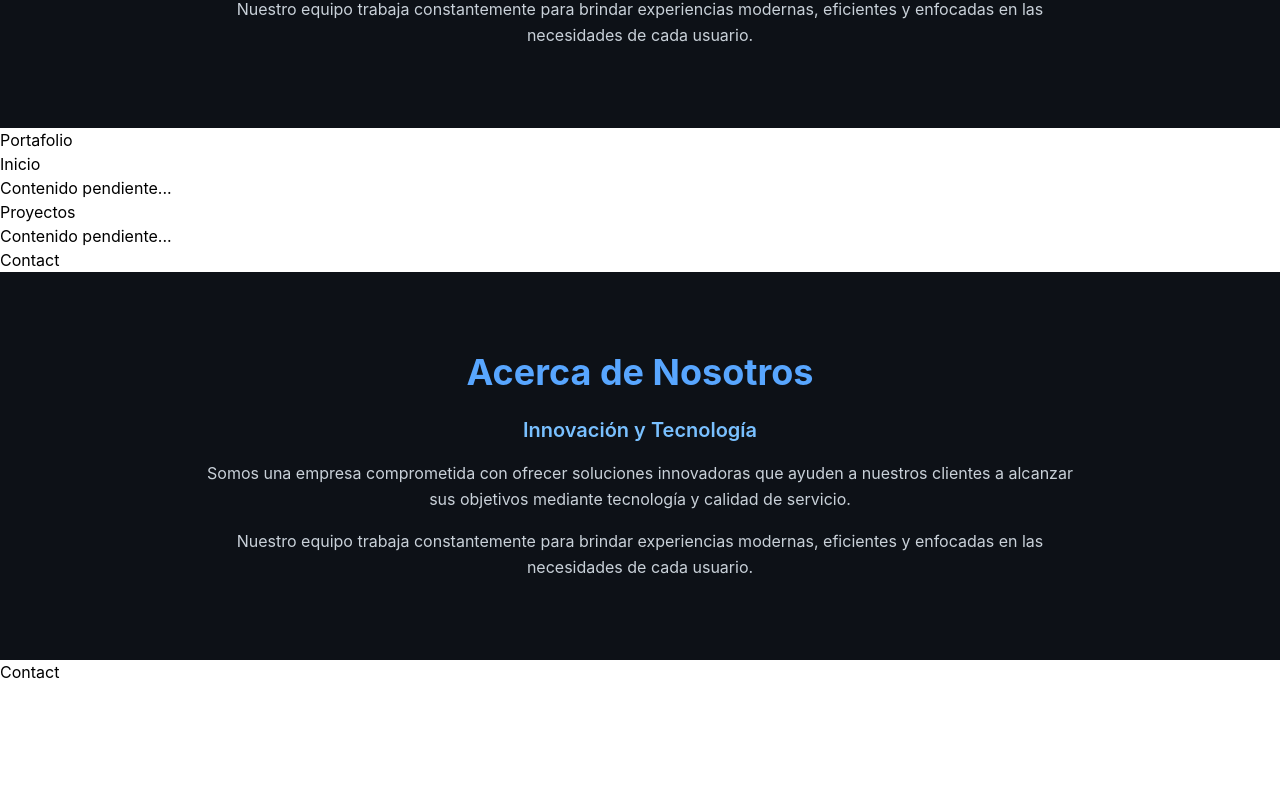
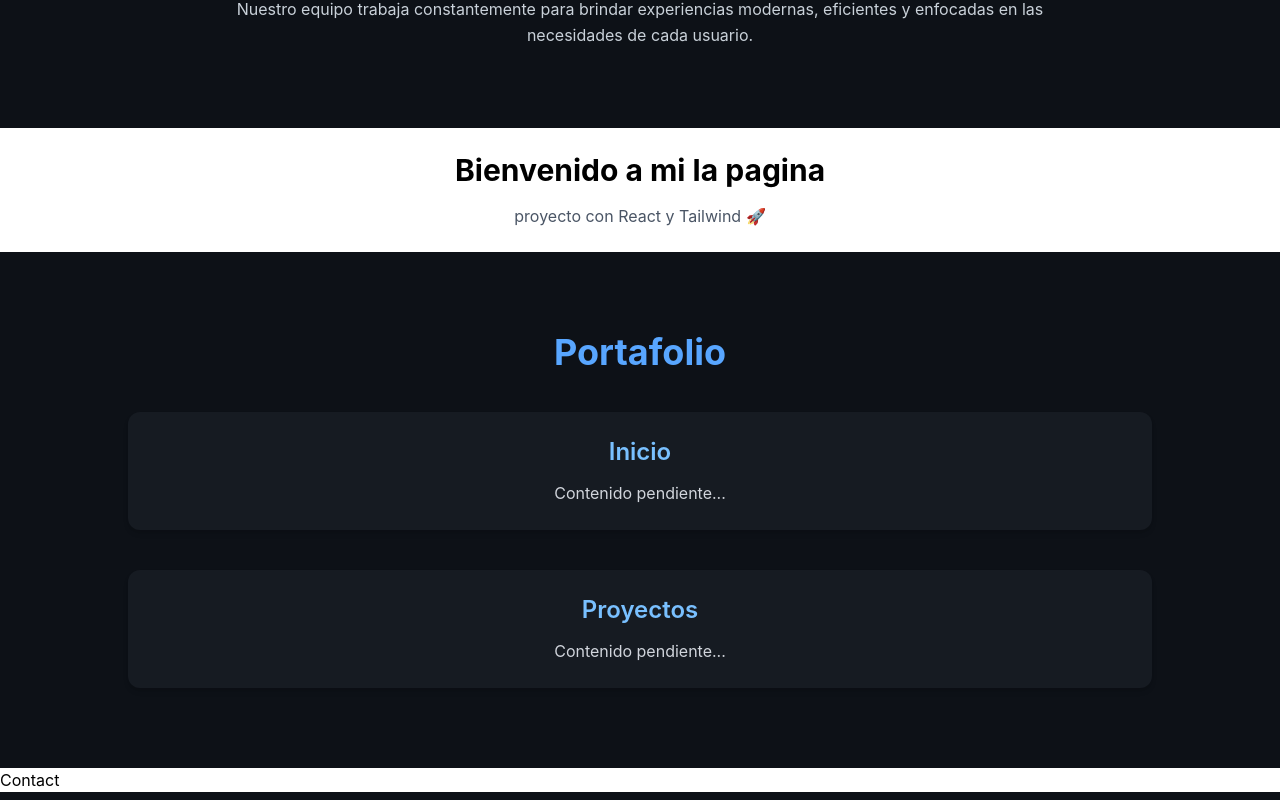
Before and after one commit to alampf/landing-page, a React (Vite) app: page / in a window 1280 px wide. Shown: the part 320-1120 px from the top of the page. Before the commit the page ends 1004 px from the top, so only its background shows below. Built offline with nearby package versions, Linux system fonts and the light colour scheme.

Commit message:
cambios en el portafolio

```diff
--- a/src/App.jsx
+++ b/src/App.jsx
@@ -2,7 +2,7 @@ import { useState } from 'react';
 import Navbar from './components/Navbar';
 import Contact from './pages/contact';
 import Portfolio from './pages/portafolio';
-import home from './pages/home';
+import Home from './pages/home';
 import About from './components/About';
 
 function App() {
@@ -11,7 +11,7 @@ function App() {
       {/* Navbar */}
       <Navbar />
       <About />
-      <home />
+      <Home />
       {/* Contenido */}
       <main>
         <Portfolio />
--- a/src/pages/portafolio.jsx
+++ b/src/pages/portafolio.jsx
@@ -1,21 +1,39 @@
-import React from 'react'
+import React from 'react';
 
 export default function Portfolio() {
   return (
-    <div>
-      <h1>Portafolio</h1>
+    <section
+      id="portfolio"
+      className="bg-[#0d1117] text-[#c9d1d9] py-20 px-6 flex items-center justify-center"
+    >
+      <div className="max-w-5xl w-full text-center">
 
-      <section>
-        <h2>Inicio</h2>
-        <p>Contenido pendiente...</p>
-      </section>
+        {/* Título principal */}
+        <h1 className="text-4xl font-bold text-[#58a6ff] mb-10">
+          Portafolio
+        </h1>
 
-      <section>
-        <h2>Proyectos</h2>
-        <p>Contenido pendiente...</p>
-      </section>
+        {/* Sección Inicio */}
+        <div className="mb-10 p-6 rounded-xl bg-[#161b22] shadow-md">
+          <h2 className="text-2xl font-semibold text-[#79c0ff] mb-3">
+            Inicio
+          </h2>
+          <p className="leading-relaxed text-gray-300">
+            Contenido pendiente...
+          </p>
+        </div>
 
+        {/* Sección Proyectos */}
+        <div className="p-6 rounded-xl bg-[#161b22] shadow-md">
+          <h2 className="text-2xl font-semibold text-[#79c0ff] mb-3">
+            Proyectos
+          </h2>
+          <p className="leading-relaxed text-gray-300">
+            Contenido pendiente...
+          </p>
+        </div>
 
-    </div>
-  )
+      </div>
+    </section>
+  );
 }
```
